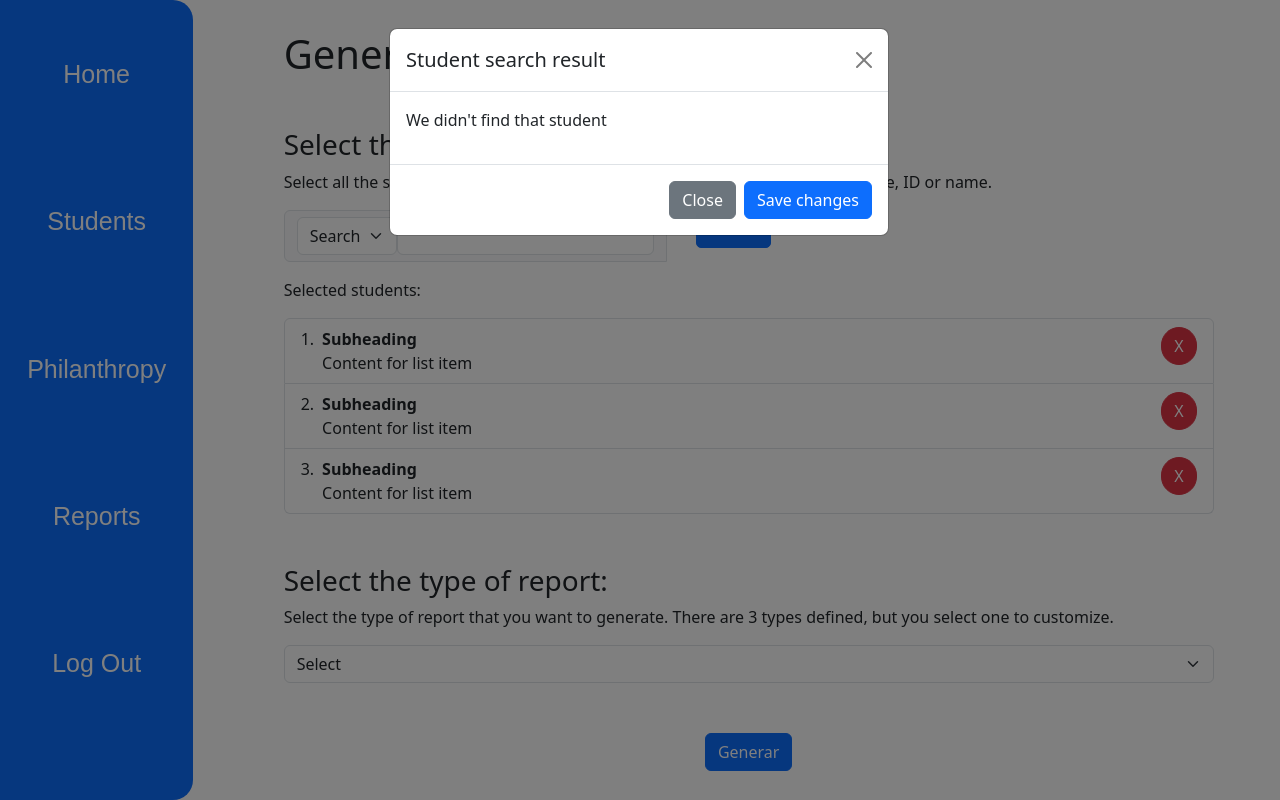
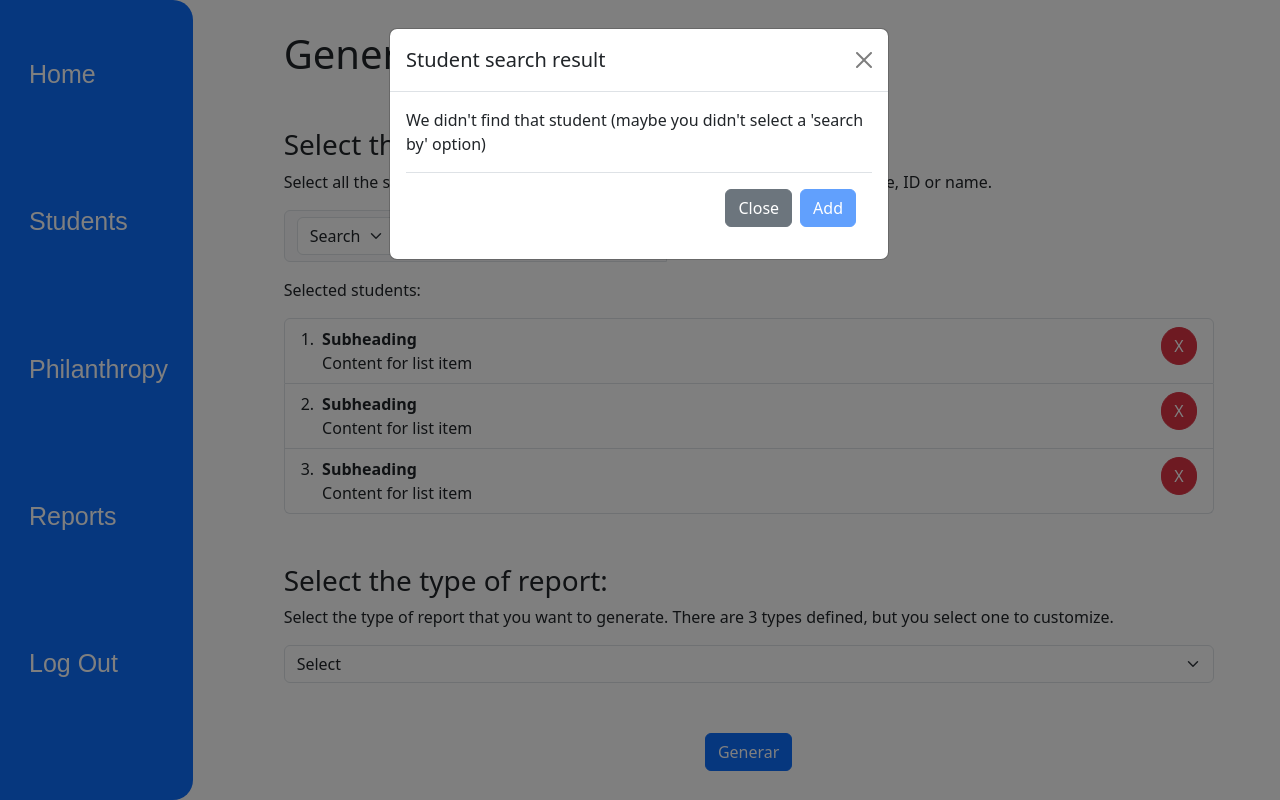
Before and after one commit to ICESI-PI1/icesi-filantrop-a-equipo-3, a Django app: page /reports/ in a window 1280 px wide, after a click on "Search". Run offline with Django 4.2, Linux system fonts and the light colour scheme.

Commit message:
feat(report_view): Add function to 'search' student

```diff
--- a/MSDE_App/forms.py
+++ b/MSDE_App/forms.py
@@ -7,7 +7,6 @@ class DateInput(forms.DateInput):
 
 
 class CreateStudent(forms.ModelForm):
-
     class Meta:
         model = Student
         fields = "__all__"
@@ -18,6 +17,4 @@ class CreateStudent(forms.ModelForm):
             'student_id': forms.TextInput(attrs={'class': 'form-control'}),
             'student_email': forms.TextInput(attrs={'class': 'form-control'}),
             'student_phone_number': forms.TextInput(attrs={'class': 'form-control'})
-
-
         }
--- /dev/null
+++ b/MSDE_App/static/script.js
@@ -0,0 +1,15 @@
+function handleSearch() {
+    const search_by_select = document.getElementById("search-by-select").value
+    const data_to_search = document.getElementById("data-to-search").value
+
+    fetch('reports/', {
+        method: 'POST',
+        headers: {
+            'Content-Type': 'application/json',
+        },
+        body: JSON.stringify({
+            search_by: search_by_select,
+            data: data_to_search
+        }),
+    })
+}
--- a/MSDE_App/static/style.css
+++ b/MSDE_App/static/style.css
@@ -70,3 +70,9 @@ nav ul li {
 .button-horizontal-container {
     margin-top: 50px;
 }
+
+.nav-item {
+    text-align: left;
+    width: 80%;
+    margin-left: 15%;
+}
--- a/MSDE_App/templates/layouts/base.html
+++ b/MSDE_App/templates/layouts/base.html
@@ -5,6 +5,7 @@
     <meta charset="UTF-8">
     <title>Base</title>
     <link rel="stylesheet" href="/../../static/style.css">
+    <link rel="stylesheet" href="/../../static/script.js">
     <!-- Bootstrap 5 CSS -->
     <link rel="stylesheet" href="https://cdn.jsdelivr.net/npm/bootstrap@5.3.2/dist/css/bootstrap.min.css">
 
--- a/MSDE_App/templates/report/reports.html
+++ b/MSDE_App/templates/report/reports.html
@@ -18,12 +18,12 @@
                                 <option value="2">ID</option>
                                 <option value="3">Name</option>
                             </select>
-                            <input type="text" class="form-control" aria-label="Text input with dropdown button">
+                            <input id="data-to-search" type="text" class="form-control" aria-label="Text input with dropdown button">
 
                         </div>
                         <div class="input-group-append">
                             <button class="btn btn-primary" data-bs-toggle="modal" data-bs-target="#searchModal"
-                                    id="search-btn">Search
+                                    id="search-btn" onclick="handleSearch">Search
                             </button>
                         </div>
                         <div class="modal fade" id="searchModal" tabindex="-1" aria-labelledby="exampleModalLabel"
@@ -36,12 +36,26 @@
                                                 aria-label="Close"></button>
                                     </div>
                                     <div class="modal-body">
-                                        <p>We didn't find that student</p>
-                                    </div>
-                                    <div class="modal-footer">
-                                        <button type="button" class="btn btn-secondary" data-bs-dismiss="modal">Close
-                                        </button>
-                                        <button type="button" class="btn btn-primary">Save changes</button>
+                                        {% if result != None %}
+                                            <p>The student was found:</p>
+                                            <p>With code {{ result.student_code }}, ID {{ result.student_id }} and name
+                                                {{ result.student_name }}</p>
+                                            <div class="modal-footer">
+                                                <button type="button" class="btn btn-secondary" data-bs-dismiss="modal">
+                                                    Close
+                                                </button>
+                                                <button type="button" class="btn btn-primary">Add</button>
+                                            </div>
+                                        {% endif %}
+                                        {% if result == None %}
+                                            <p>We didn't find that student (maybe you didn't select a 'search by' option)</p>
+                                            <div class="modal-footer">
+                                                <button type="button" class="btn btn-secondary" data-bs-dismiss="modal">
+                                                    Close
+                                                </button>
+                                                <button type="button" class="btn btn-primary" disabled>Add</button>
+                                            </div>
+                                        {% endif %}
                                     </div>
                                 </div>
                             </div>
--- a/MSDE_App/views/report_view.py
+++ b/MSDE_App/views/report_view.py
@@ -4,4 +4,37 @@ from MSDE_App.forms import *
 
 
 def reports_view(request):
-    return render(request, 'report/reports.html')
+    if request.method != 'POST':
+        return render(request, 'report/reports.html')
+    else:
+        try:
+            data = json.loads(request.body)
+            search_by = data.get('search_by')  # Obtiene el valor enviado desde JavaScript
+            data_to_search = data.get('data')
+            result = None
+
+            if search_by == "Student Code":
+                try:
+                    student = get_object_or_404(Student, student_code = data_to_search)
+                    result = student
+                except Student.DoesNotExist:
+                    result = None
+            elif search_by == "ID":
+                try:
+                    student = get_object_or_404(Student, student_id = data_to_search)
+                    result = student
+                except Student.DoesNotExist:
+                    result = None
+            elif search_by == "Name":
+                try:
+                    student = get_object_or_404(Student, student_name = data_to_search)
+                    result = student
+                except Student.DoesNotExist:
+                    result = None
+
+            return render(request, 'report/reports.html', {
+                'result': result
+            })
+
+        except json.JSONDecodeError as e:
+            return JsonResponse({'error': 'Error al decodificar JSON: ' + str(e)}, status=400)
```
Also changed, not shown: 1 other file.
